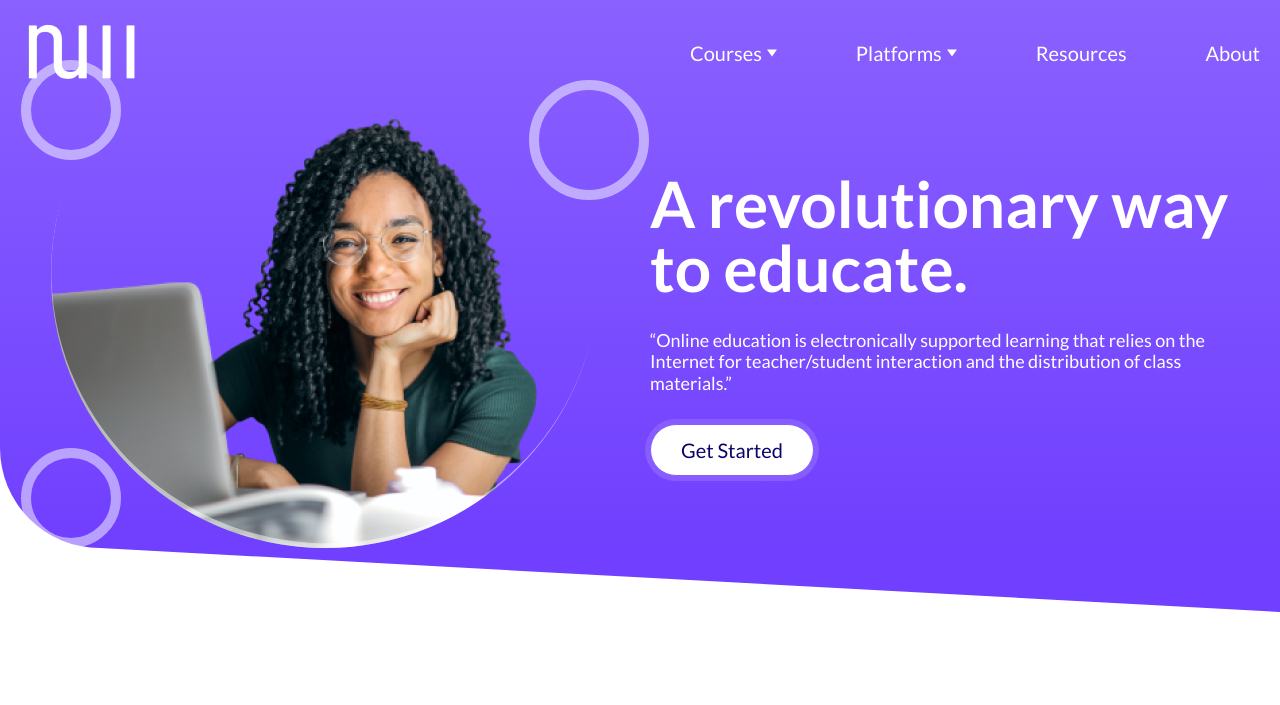
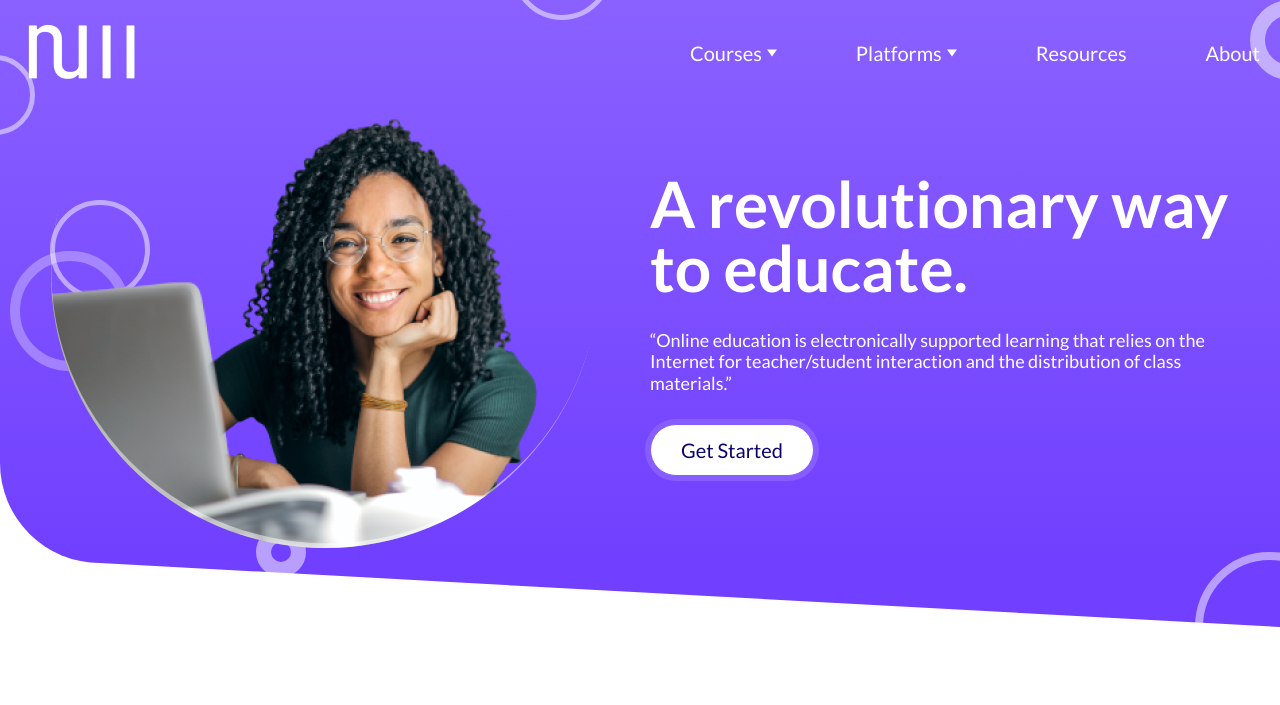
Before and after one commit to NeYaroslav/education, a plain HTML site: page index.html in a window 1280 px wide. Drawn offline with Linux system fonts and the light colour scheme.

Commit message:
Add files via upload

```diff
--- a/index.html
+++ b/index.html
@@ -47,13 +47,11 @@
                 </div>
             </div>
         </header>
+        <div class="mainInfo__wrapper">
             <div class="mainInfo">
                 <div class="mainInfo__container _container">
                     <div class="mainInfo__container__img">
                         <img src="imgs/pexels-andrea-piacquadio-3769021-removebg-preview 1.png" alt="">
-                    <div class="circle"></div>
-                    <div class="circle"></div>
-                    <div class="circle"></div>
                     </div>
                     <div class="mainInfo__container__info">
                         <h1 class="mainInfo__container__info__title">A revolutionary
@@ -67,6 +65,14 @@
                     </div>
                 </div>
             </div>
+            <div class="circle"></div>
+            <div class="circle"></div>
+            <div class="circle"></div>
+            <div class="circle"></div>
+            <div class="circle"></div>
+            <div class="circle"></div>
+            <div class="circle"></div>
+        </div>
     </div>
     <script src="js/script.js"></script>
 </body>
--- a/scss/style.scss
+++ b/scss/style.scss
@@ -183,10 +183,66 @@ $goldColor: #ffd900;
     }
 }
 
-
+.mainInfo__wrapper {
+    padding-bottom: 5vw;
+    position: relative;
+    overflow: hidden;
+    .circle {
+        position: absolute;
+        border: 5px solid $whiteColor;
+        border-radius: 50%;
+        opacity: 0.5;
+    }
+    .circle:nth-child(2) {
+        top:55px;
+        left: -45px;
+        width: 80px;
+        height: 80px;
+    }
+    .circle:nth-child(3) {
+        top: 200px;
+        left: 50px;
+        width: 100px;
+        height: 100px;
+    }
+    .circle:nth-child(4) {
+        top: 40%;
+        left: 10px;
+        width: 120px;
+        height: 120px;
+        border-width: 10px;
+        opacity: 0.3;
+    }
+    .circle:nth-child(5) {
+        bottom: 50px;
+        left: 20%;
+        width: 50px;
+        height: 50px;
+        border-width: 15px;
+    }
+    .circle:nth-child(6) {
+        top: 0;
+        right: -50px;
+        width: 80px;
+        height: 80px;
+        border-width: 15px;
+    }
+    .circle:nth-child(7) {
+        bottom: -75px;
+        right: -65px;
+        width: 150px;
+        height: 150px;
+        border-width: 8px;
+    }
+    .circle:nth-child(8) {
+        top: -80px;
+        left: 40%;
+        width: 100px;
+        height: 100px;
+    }
+}
 
 .mainInfo {
-    // min-height: 100vh;
     height: 100%;
     width: 100%;
     background-image: linear-gradient( to bottom,#8a61ff, #703fff);
@@ -204,10 +260,9 @@ $goldColor: #ffd900;
 .mainInfo__container {
     display: grid;
     grid-gap: 20px;
+    padding-bottom: 15px;
     overflow: hidden;
 }
-
-._container {}
 
 .mainInfo__container__img {
     max-width: 548px;
@@ -237,30 +292,6 @@ $goldColor: #ffd900;
         object-position: center;
         border-radius: 50%;
     }
-    .circle {
-        position: absolute;
-        border-radius: 50%;
-        border: 10px solid $whiteColor;
-        opacity: .5;
-    }
-    .circle:nth-of-type(2) {
-        width: 100px;
-        height: 100px;
-        top: 60px;
-        left: -30px;
-    }
-    .circle:first-of-type {
-        width: 120px;
-        height: 120px;
-        top: 80px;
-        right: -50px;
-    }
-    .circle:nth-of-type(3) {
-        width: 100px;
-        height: 100px;
-        bottom: 0;
-        left: -30px;
-    }
 }
 
 .mainInfo__container__info {
@@ -279,11 +310,8 @@ $goldColor: #ffd900;
         line-height: 1.2;
 }
 .mainInfo__container__info__btn {
-    position: relative;
     display: flex;
     justify-self: flex-end;
-    z-index: 2;
-    // // text-align: center;
     max-width: 270px;
     padding: 7px 15px;
     border-radius: 30px;
```
Also changed, not shown: css/style.css. Lines whose indentation alone changed are shown as unchanged.
